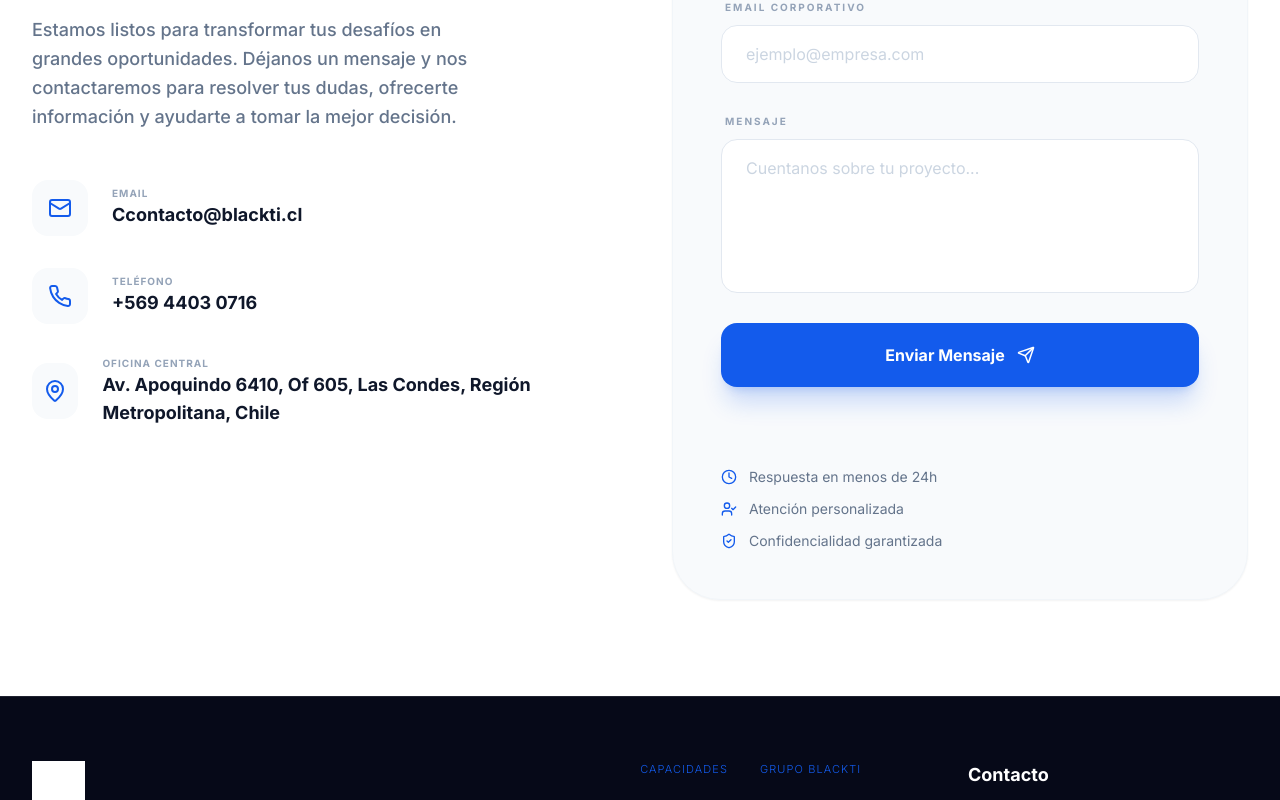
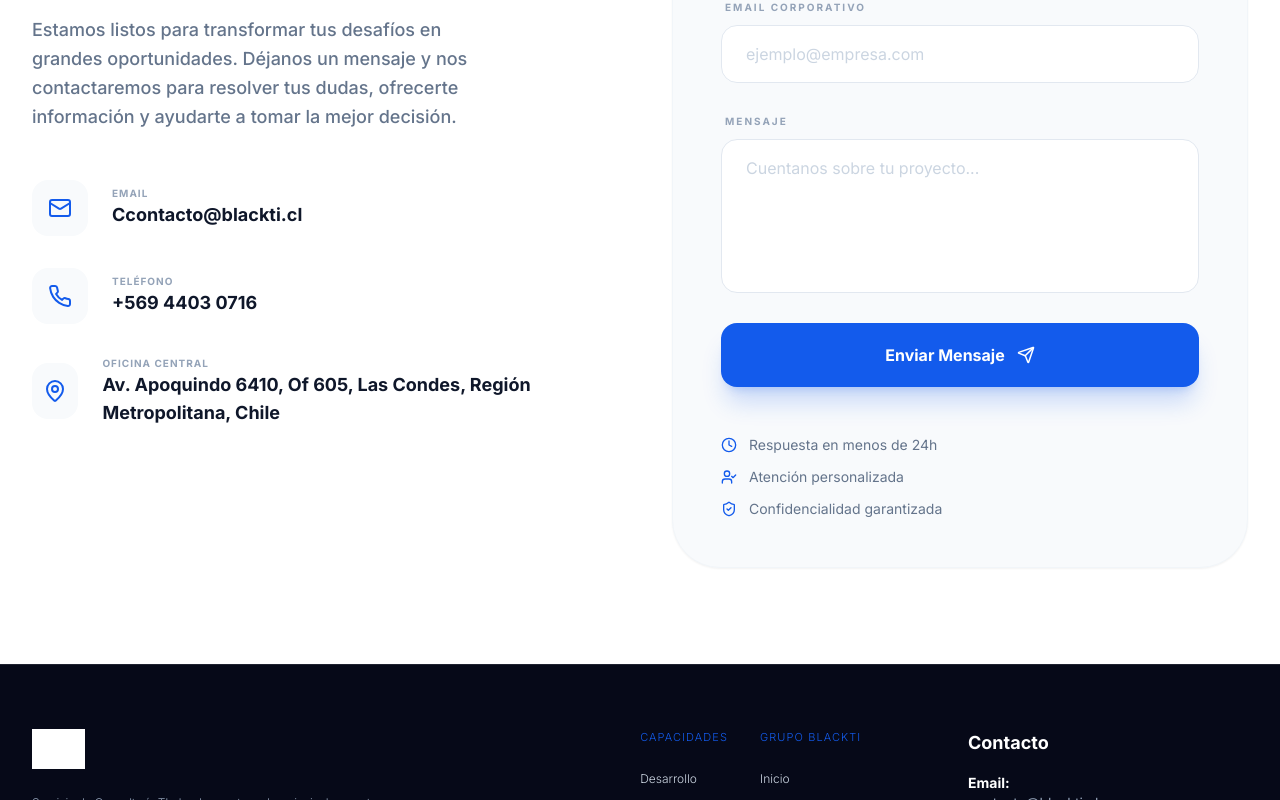
Before and after one commit to asinomas/paginaultima, a React (Vite) app in the folder Pagina_ultima/: page / in a window 1280 px wide. Shown: the part 8961-9761 px from the top of the page. Built offline with nearby package versions, Linux system fonts and the light colour scheme; no server answers; grey boxes are pictures that could not be loaded.

Commit message:
Update ContactDetail.tsx

```diff
--- a/Pagina_ultima/src/components/ContactDetail.tsx
+++ b/Pagina_ultima/src/components/ContactDetail.tsx
@@ -85,9 +85,12 @@ const ContactDetail: React.FC = () => {
             </div>
           </div>
 
+
+
+
           {/* COLUMNA DERECHA - FORMULARIO CON TRUST BADGES */}
           <div className="relative group">
-            <div className="bg-slate-50 p-8 lg:p-12 rounded-[3rem] border border-slate-100 relative overflow-hidden min-h-[580px] flex flex-col justify-center shadow-sm">
+            <div className="bg-slate-50 p-8 lg:p-12 rounded-[3rem] border border-slate-100 relative overflow-hidden min-h-[520px] flex flex-col justify-center shadow-sm">
 
               {isSubmitting && (
                 <div className="absolute inset-0 flex items-center justify-center z-40 pointer-events-none">
@@ -177,7 +180,7 @@ const ContactDetail: React.FC = () => {
 
 
               {/* TRUST BADGES - ABAJO DEL BOTÓN ENVIAR, DENTRO DEL RECUADRO */}
-              <div className="mt-20 space-y-3 text-sm text-slate-500">
+              <div className="mt-12 space-y-3 text-sm text-slate-500">
                 <div className="flex items-center gap-3">
                   <Clock size={16} className="text-[#135bec]" />
                   Respuesta en menos de 24h
```
